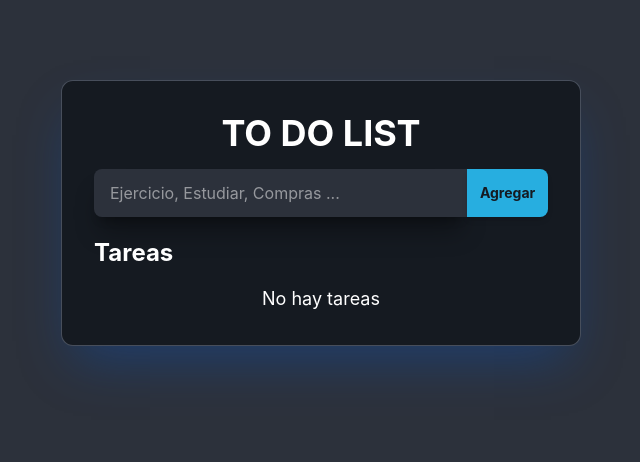
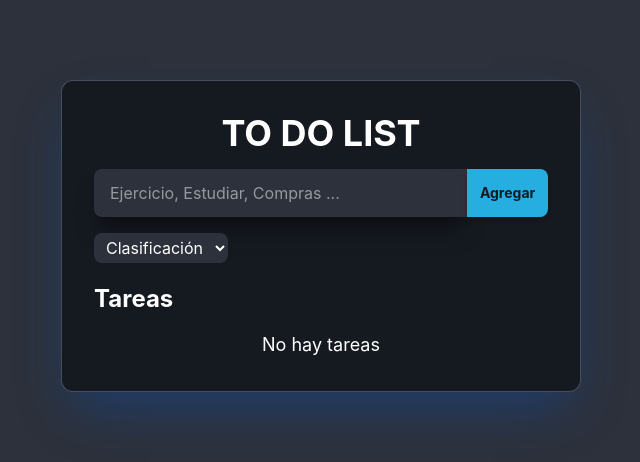
Before and after one commit to andresmholguin/todo-list-appweb, a React (Vite) app: page / in a window 1280 px wide. Shown: the top 462 px of the page, without its empty margins (319-959 px from the left). Built offline with nearby package versions, Linux system fonts and the light colour scheme.

Commit message:
Se agrega select en Header para clasificación

```diff
--- a/src/components/Header.jsx
+++ b/src/components/Header.jsx
@@ -45,16 +45,18 @@ const Header = ({ guardarTarea, editando, setEditando }) => {
   return (
     <div className="flex flex-col mb-5">
       <h1 className="text-center text-4xl font-bold">TO DO LIST</h1>
-      <form action="" className="flex justify-between mt-4">
+      <form action="" className="mt-4">
+        <div className="flex justify-between">
           <input
             className={`bg-Dark-700 h-12 w-[100%] rounded-l-lg p-4 outline-none shadow-xl/30 focus:shadow-xl/50 ${
-            editando ? "focus:shadow-amber-500/70" : "focus:shadow-Dark-400/70"
+              editando
+                ? "focus:shadow-amber-500/70"
+                : "focus:shadow-Dark-400/70"
             } transition-all duration-200`}
             id="input"
             type="text"
             placeholder="Ejercicio, Estudiar, Compras ..."
           />
-
           <button
             className={`h-[48px] w-[100px] text-sm right-0 text-Dark-900 ${
               editando ? "bg-amber-500" : " bg-Dark-100"
@@ -65,6 +67,29 @@ const Header = ({ guardarTarea, editando, setEditando }) => {
           >
             Agregar
           </button>
+        </div>
+        <select
+          name="classification"
+          id="classification"
+          className="mt-4 bg-Dark-700 rounded-lg py-1 px-2"
+        >
+          <option value="none" selected disabled hidden>
+            Clasificación
+          </option>
+          <option value="importante" className="bg-red-500/70">
+            Importante
+          </option>
+          <option value="trabajo" className="bg-amber-500/70">
+            Trabajo
+          </option>
+          <option value="estudio" className="bg-cyan-500/70">
+            Estudio
+          </option>
+          <option value="personal" className="bg-emerald-500/70">
+            Personal
+          </option>
+          <option value="otros">Otros</option>
+        </select>
       </form>
     </div>
   );
```
Also changed, not shown: src/assets/icons/exclamation.png (added). Lines whose indentation alone changed are shown as unchanged.
